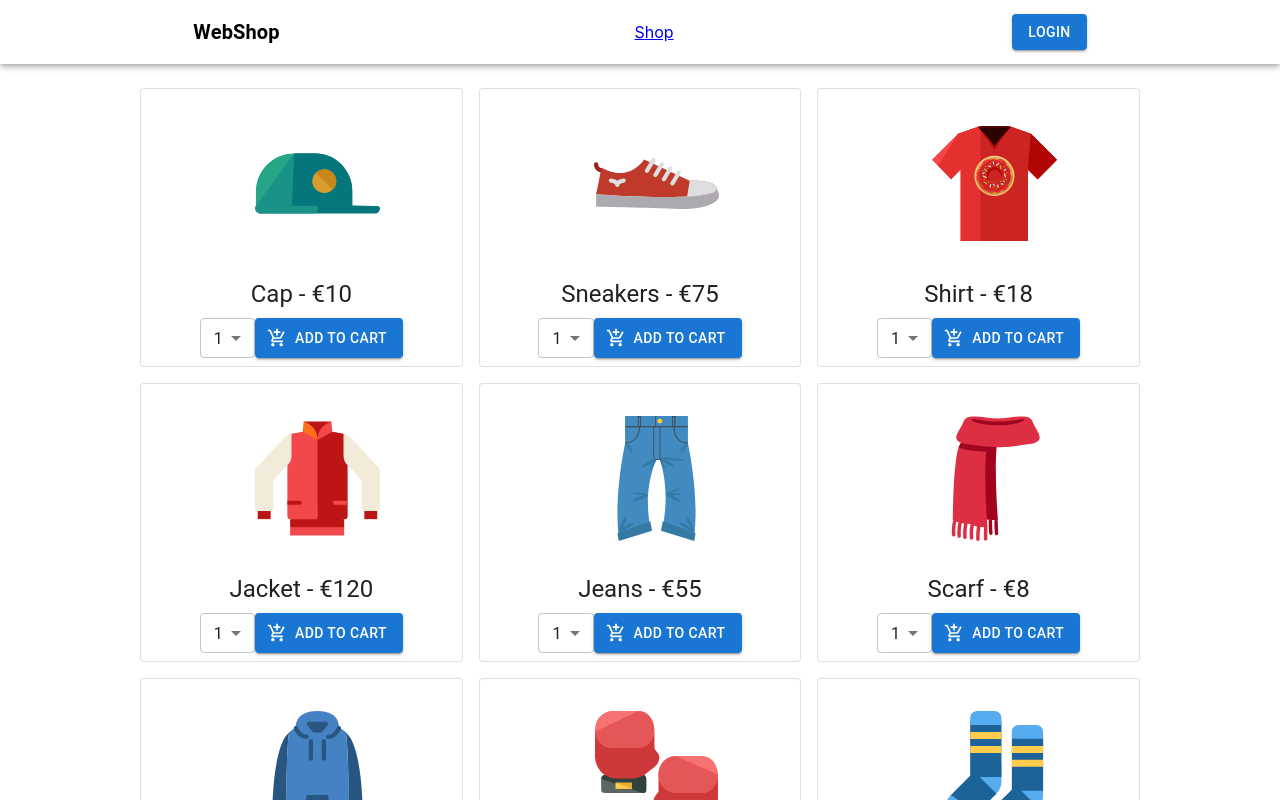
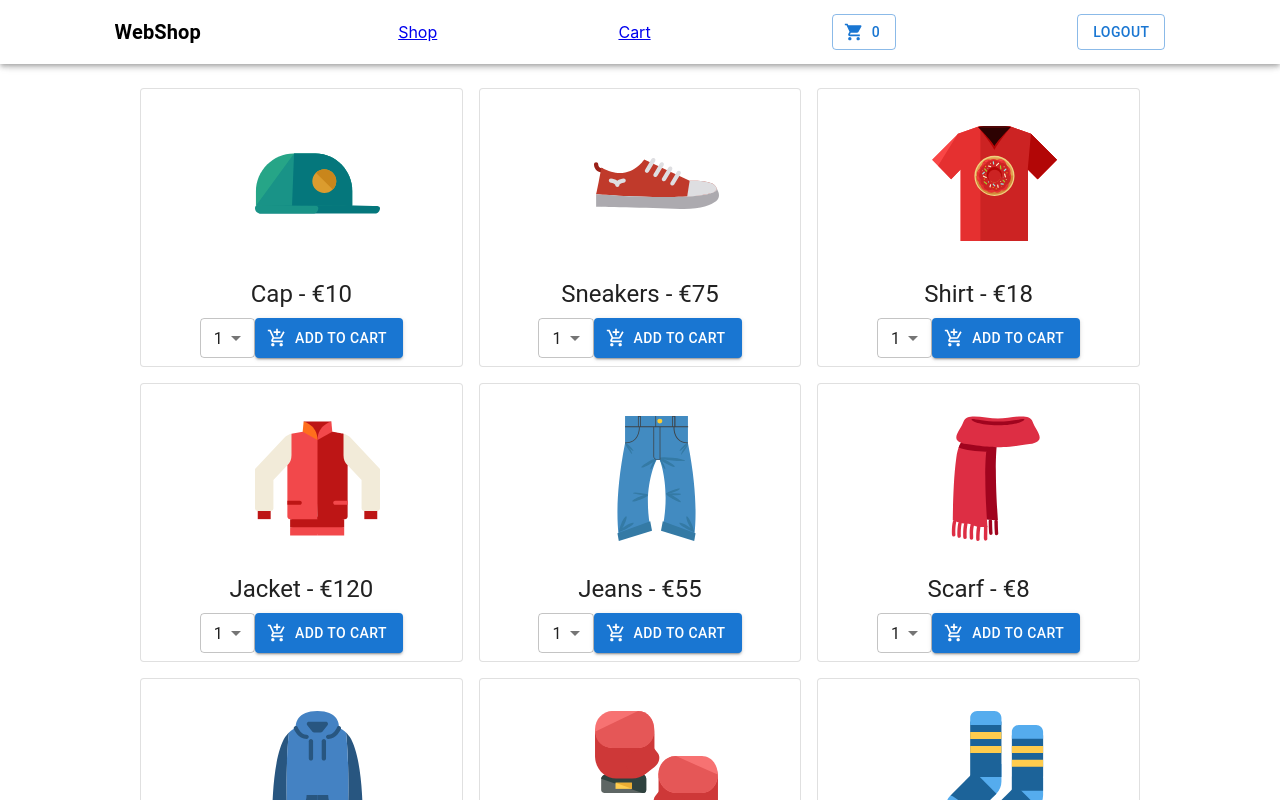
Before and after one commit to toqvist/JAVA21-AJS-slutprojekt-Tobias-Ahlqvist, a React (Vite) app: page / in a window 1280 px wide. Shown: the top 800 px of the page. Built offline with nearby package versions, Linux system fonts and the light colour scheme.

Commit message:
Logout functionality implemented.

```diff
--- /dev/null
+++ b/src/components/Logout.jsx
@@ -0,0 +1,15 @@
+import React, {useContext} from 'react'
+import UserContext from '../contexts/UserContext'
+import Button from '@mui/material/Button'
+
+export default function Logout() {
+
+    const { logout } = useContext(UserContext)
+    return (
+        <Button
+            onClick={() => logout()}
+            variant="outlined">
+            Logout
+        </Button>
+    )
+}
--- a/src/components/Nav.jsx
+++ b/src/components/Nav.jsx
@@ -3,6 +3,7 @@ import { Link as RouterLink } from 'react-router-dom'
 import { useState, useContext } from 'react'
 import MiniCart from './MiniCart'
 import Login from './Login'
+import Logout from './Logout'
 import UserContext from '../contexts/UserContext'
 import AppBar from '@mui/material/AppBar'
 import Toolbar from '@mui/material/Toolbar'
@@ -37,13 +38,15 @@ export default function Nav() {
 
 
 
-        {user.loggedIn ?
+        {user ?
           <>
             <RouterLink to='/cart'>
               Cart
             </RouterLink>
 
             <MiniCart />
+
+            <Logout/>
           </>
           :
           <Login />
--- a/src/contexts/CartContext.jsx
+++ b/src/contexts/CartContext.jsx
@@ -68,7 +68,7 @@ export function CartProvider({ children }) {
     }
 
     return (
-        <CartContext.Provider value={{ cart, cartItems, addToCart, removeFromCart }}>
+        <CartContext.Provider value={{ cart, setCart, cartItems, addToCart, removeFromCart }}>
             {children}
         </CartContext.Provider>
     )
```
